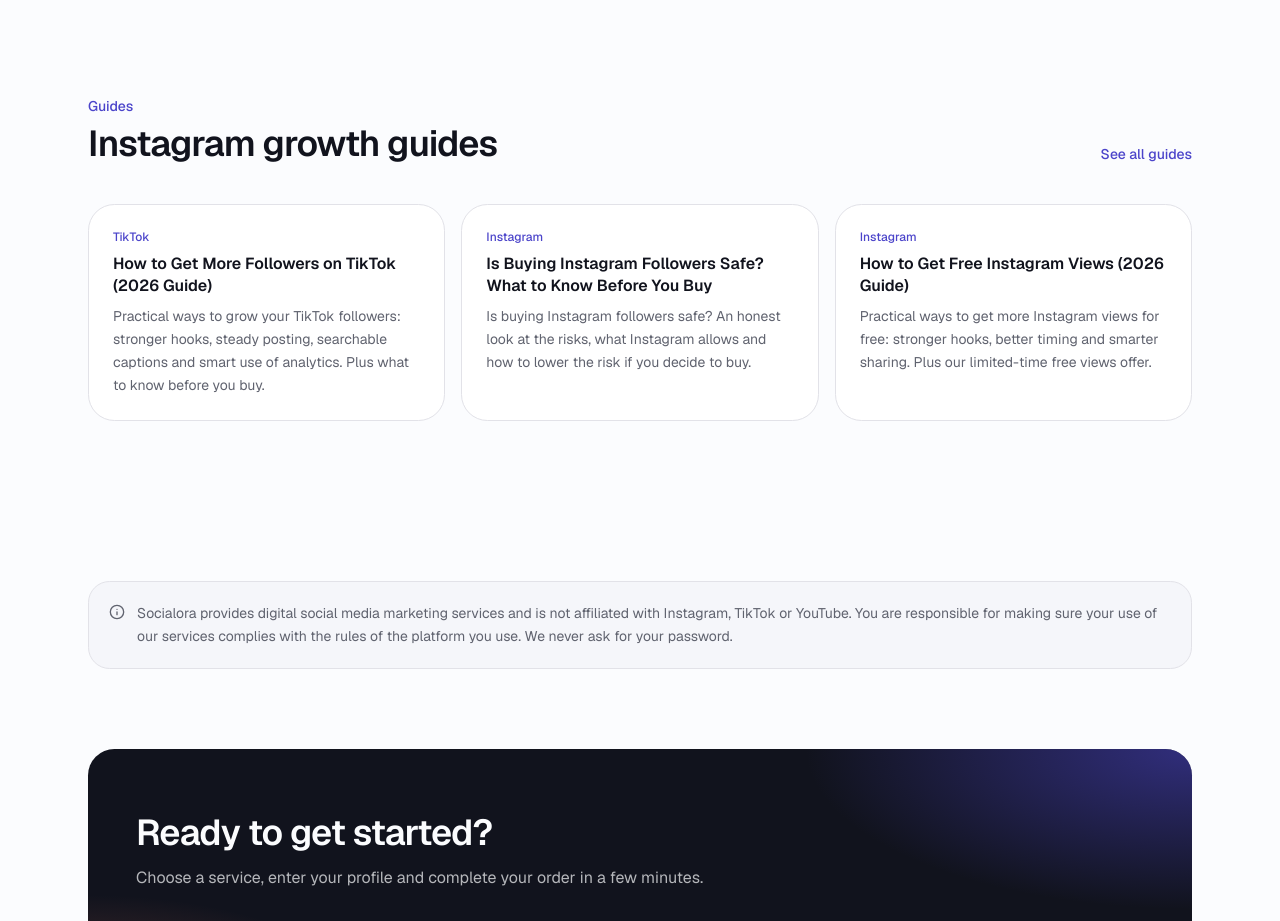
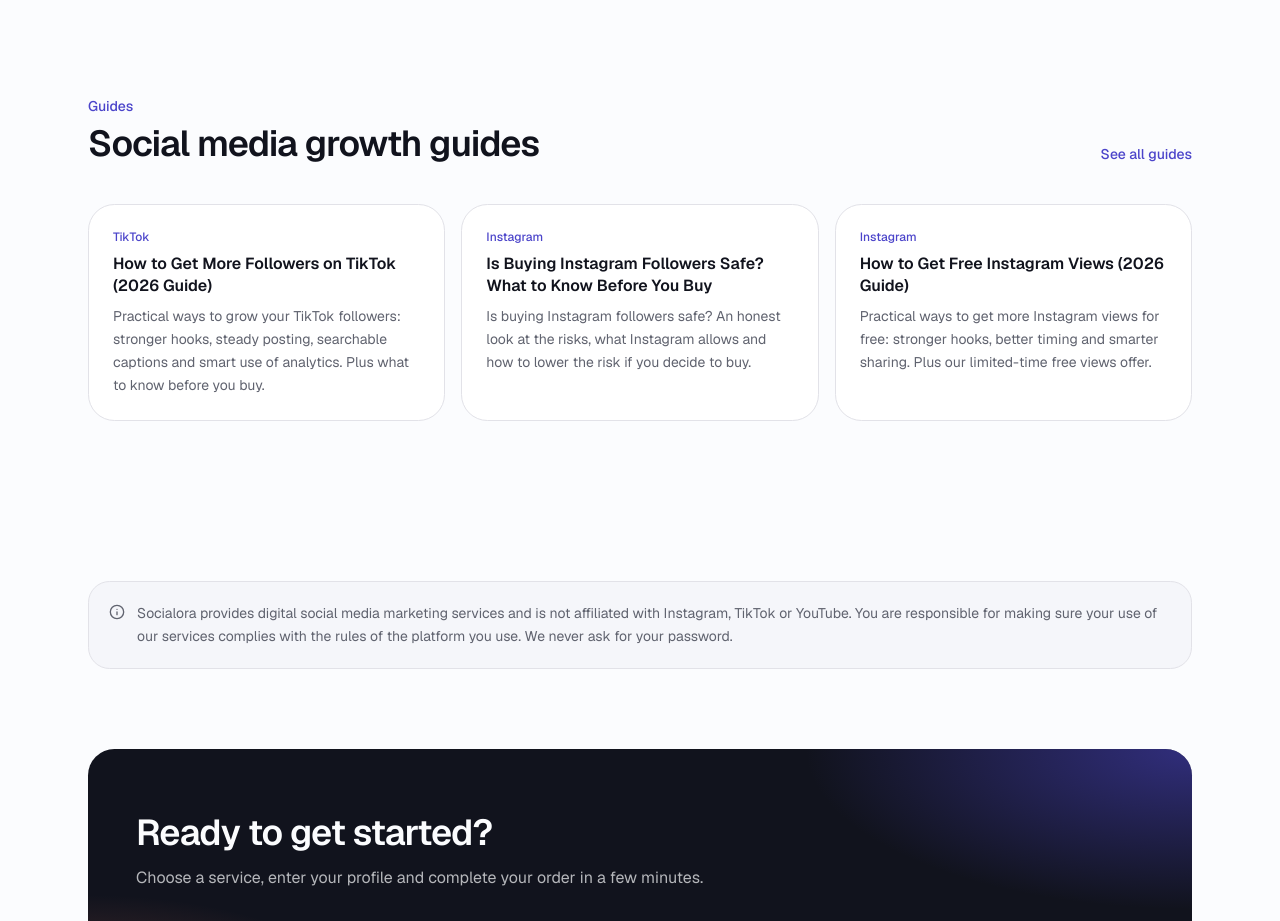
Before and after one commit to socialora1-code/socialora, a Next.js app: page / in a window 1280 px wide. Shown: the part 3620-4541 px from the top of the page. Built offline with nearby package versions, Linux system fonts and the light colour scheme; no server answers.

Commit message:
Update page.tsx

```diff
--- a/app/page.tsx
+++ b/app/page.tsx
@@ -35,7 +35,7 @@ export default function HomePage() {
       <section aria-labelledby="guides-title" className="border-t border-border">
         <div className="mx-auto max-w-6xl px-4 py-16 sm:px-6 sm:py-24">
           <div className="flex flex-col justify-between gap-4 sm:flex-row sm:items-end">
-            <SectionHeading id="guides-title" eyebrow="Guides" title="Instagram growth guides" />
+            <SectionHeading id="guides-title" eyebrow="Guides" title="Social media growth guides" />
             <Link href="/blog" className="text-sm font-medium text-primary underline-offset-4 hover:underline">
               See all guides
             </Link>
```
